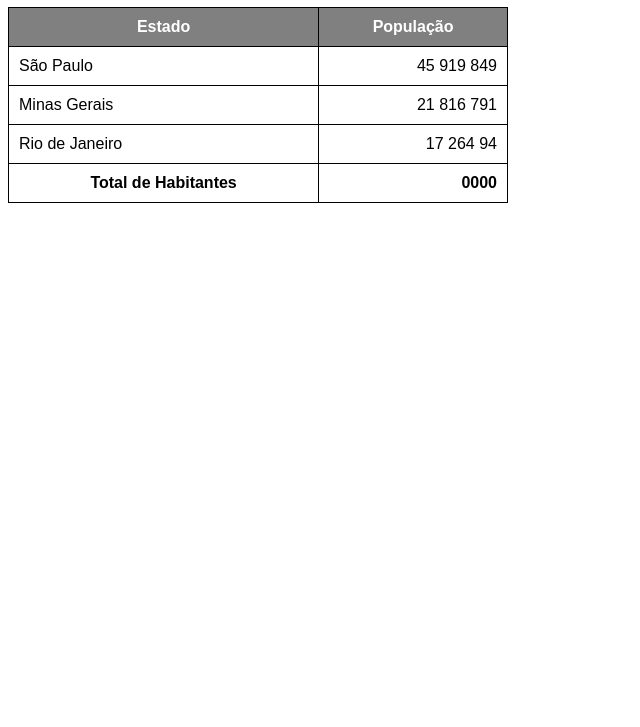
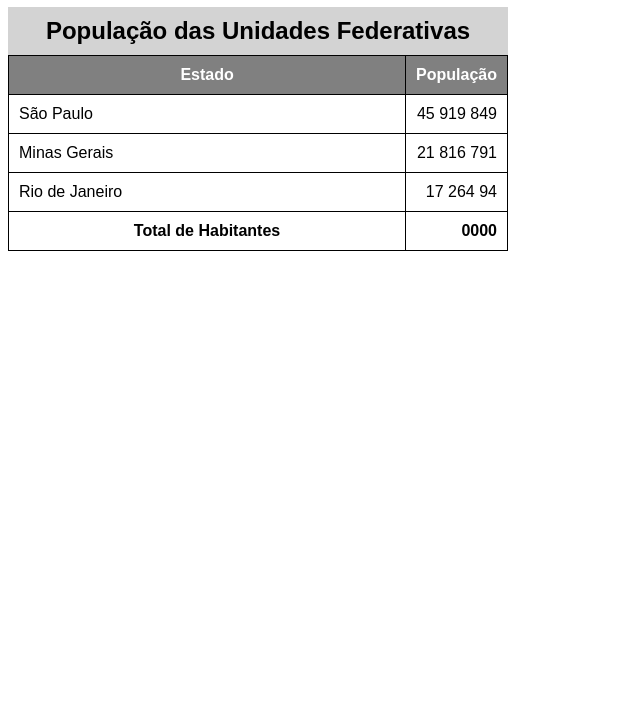
Before and after one commit to AlissonLins/html-css, a plain HTML site: page Ex023/tabela002.html in a window 1280 px wide. Shown: the part 73-800 px from the top of the page, without its empty margins (0-640 px from the left). Drawn offline with Linux system fonts and the light colour scheme.

Commit message:
Update tabela002.html

```diff
--- a/Ex023/tabela002.html
+++ b/Ex023/tabela002.html
@@ -21,6 +21,12 @@
             padding: 10px;
         }
 
+        caption {
+            font-size: 1.5em;
+            font-weight: bold;
+            padding: 10px;
+            background-color: lightgray;
+        }
         thead {
             background-color: gray;
             color: white;
@@ -33,10 +39,11 @@
 <body>
     <h1>Uso de Tabelas grandes</h1>
     <table>
+        <caption>População das Unidades Federativas</caption>
         <thead>
             <tr>
-              <th>Estado</th>
-              <th>População</th>
+              <th scope="col">Estado</th>
+              <th scope="col" style="width: 50px;">População</th>
             </tr>
         </thead
         <tbody>
@@ -59,6 +66,7 @@
                 <td class="num"><strong>0000</strong></td>
             </tr>
         </tfoot>
+
     </table>
 
 
```
